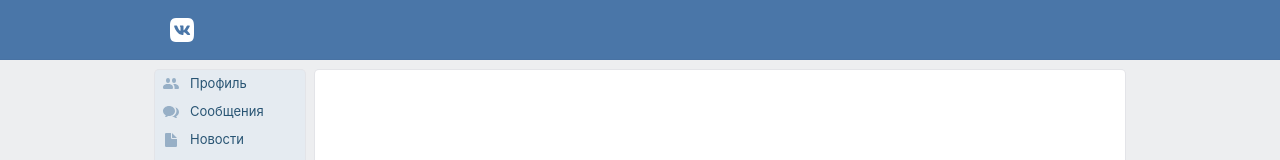
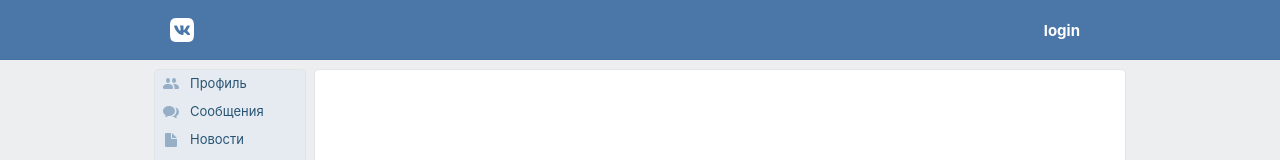
Before and after one commit to efes2002/project01, a React (Create React App) app: page / in a window 1280 px wide. Shown: the top 160 px of the page. Built offline with nearby package versions, Linux system fonts and the light colour scheme; no server answers.

Commit message:
62 урок

```diff
--- a/src/App.js
+++ b/src/App.js
@@ -1,7 +1,6 @@
 import React from 'react';
 import './App.css';
 import Nav from "./components/Nav/Nav";
-import Header from "./components/Header/Header";
 import News from "./components/News/News";
 import Music from "./components/Music/Music";
 import Settings from "./components/Settings/Settings";
@@ -9,13 +8,14 @@
 import UsersContainer from "./components/Users/UsersContainer";
 import {Route} from "react-router-dom";
 import ProfileContainer from "./components/Profile/ProfileContainer";
+import HeaderContainer from "./components/Header/HeaderContainer";
 
 
 function App() {
     return (
         <div className="app">
             <div className="back"></div>
-            <Header/>
+            <HeaderContainer/>
             <Nav/>
             <div className="app_content">
                 <Route path="/Profile/:userId?" render={() => <ProfileContainer/>}/>
--- a/src/components/Header/Header.jsx
+++ b/src/components/Header/Header.jsx
@@ -1,14 +1,21 @@
 import React from 'react';
 import css from './Header.module.css'
+import {NavLink} from "react-router-dom";
 
-function Header() {
+function Header(props) {
+
     return (
         <header className={css.app_header}>
             <div className={css.header}>
                 <div className={css.hd1}>
                     <div className={css.logo}></div>
                 </div>
-                <div className={css.hd1}></div>
+                <div className={css.hd1}>
+                    <div className={css.loginBlock}>
+                        {props.isAuth? props.login: <NavLink to={'/login'}>login</NavLink>}
+
+                    </div>
+                </div>
             </div>
         </header>
     );
--- a/src/components/Header/Header.module.css
+++ b/src/components/Header/Header.module.css
@@ -30,3 +30,27 @@
     margin: 0 10px 0 0;
     align-items: center;
 }
+
+.loginBlock {
+
+    display: grid;
+    text-align: -webkit-right;
+    margin-right: 30px;
+    font-family: -apple-system, BlinkMacSystemFont, 'Segoe UI', 'Roboto', 'Oxygen', 'Ubuntu', 'Cantarell', 'Fira Sans', 'Droid Sans', 'Helvetica Neue', sans-serif;
+    color: white;
+    font-weight: 700;
+    font-size: 15px;
+    color: -webkit-link;
+    display: block;
+    text-decoration: none;
+    cursor: pointer;
+    color: white;
+
+
+}
+a {
+    display: block;
+    text-decoration: none;
+    cursor: pointer;
+    color: white;
+}
--- /dev/null
+++ b/src/components/Header/HeaderContainer.jsx
@@ -0,0 +1,37 @@
+import React from "react";
+import Header from "./Header";
+import * as axios from "axios";
+import {connect} from "react-redux";
+import {setAuthUserDate} from "../../redux/auth-reducer";
+
+
+
+class HeaderContainer extends React.Component {
+    componentDidMount() {
+        axios.get(`https://social-network.samuraijs.com/api/1.0/auth/me`, {
+            withCredentials: true
+        })
+            .then(response => {
+
+                if (response.data.resultCode === 0) {
+                    let {id, email, login} = response.data.data;
+
+                    this.props.setAuthUserDate(id, email, login)
+                    debugger
+                }
+
+            });
+    }
+    render() {
+        return <Header {...this.props}/>;
+    }
+}
+
+
+
+const mapStateToProps = (state)=> ({
+    isAuth: state.auth.isAuth,
+    login: state.auth.login
+});
+
+export default connect(mapStateToProps, {setAuthUserDate})(HeaderContainer);
--- /dev/null
+++ b/src/redux/auth-reducer.js
@@ -0,0 +1,26 @@
+const SET_USER_DATE = "SET_USER_DATE";
+
+let initialState = {
+    id: null,
+    email: null,
+    login: null,
+    isAuth: false
+};
+
+const authReducer = (state = initialState, action) => {
+    switch (action.type) {
+        case SET_USER_DATE:
+
+            return {
+                ...state,
+                ...action.data,
+                isAuth: true
+            }
+
+        default:
+            return state;
+    }
+}
+
+export const setAuthUserDate = (id, email, login) => ({type: SET_USER_DATE, data: {id, email, login}});
+export default authReducer;
--- a/src/redux/redux-store.js
+++ b/src/redux/redux-store.js
@@ -2,11 +2,13 @@
 import profileReducer from "./profile-reducer";
 import dialogsReducer from "./dialogs-reducer";
 import usersReducer from "./users-reducer"
+import authReducer from "./auth-reducer";
 
 let reducers = combineReducers({
     dialogsPage: dialogsReducer,
     profilePage: profileReducer,
-    usersPage: usersReducer
+    usersPage: usersReducer,
+    auth: authReducer
 
 });
 let store = createStore(reducers);
```
